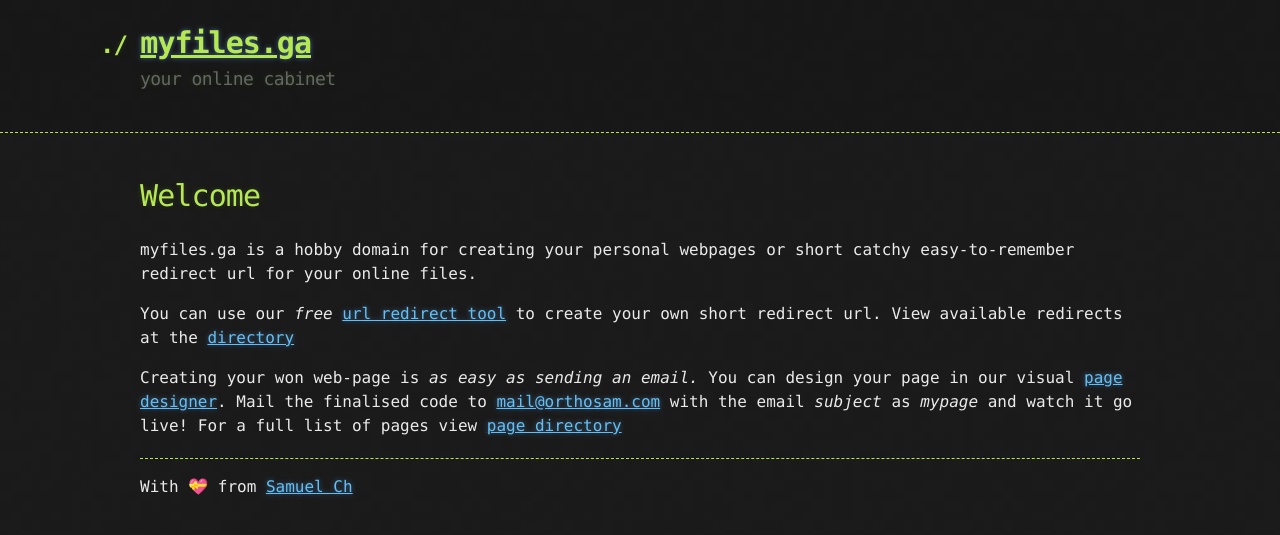
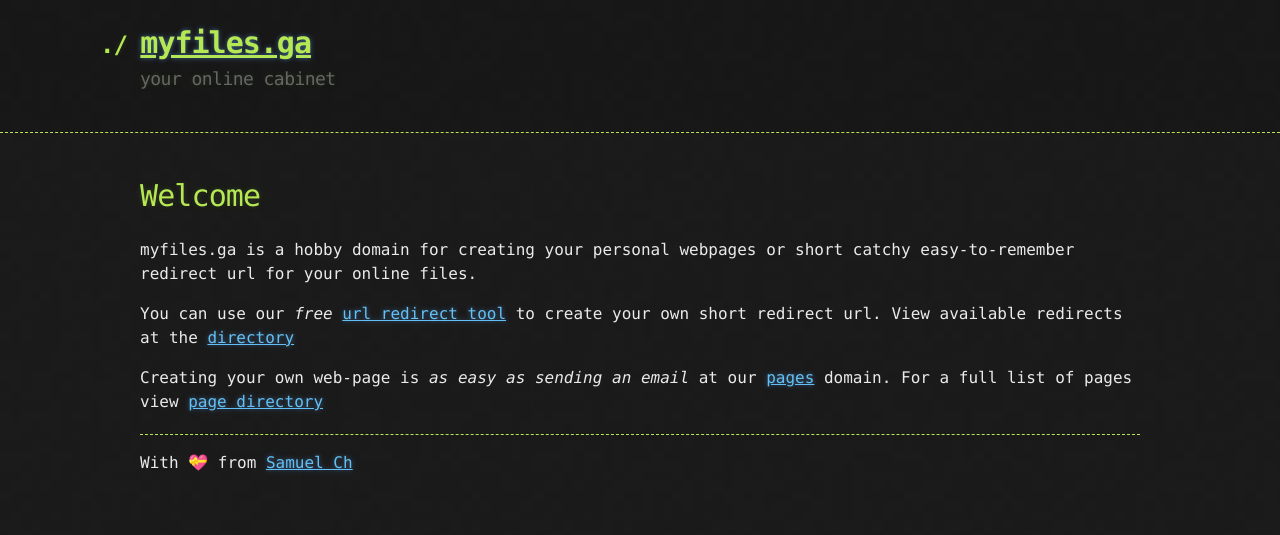
Before and after one commit to Dr-Anonymous/myfiles, a Jekyll site: the page built from index.md, in a window 1280 px wide. Shown: the top 535 px of the page. Built offline with Jekyll 4.4.1, drawn with Linux system fonts in a browser that asks for light colours; emoji names are drawn with the system emoji font; our own code applies the rules of GitHub Pages for plain Markdown files.

Commit message:
Update index.md

```diff
--- a/index.md
+++ b/index.md
@@ -8,4 +8,4 @@ myfiles.ga is a hobby domain for creating your personal webpages or short catchy
 
 You can use our *free* [url redirect tool](https://r.myfiles.ga) to create your own short redirect url. View available redirects at the [directory](https://r.myfiles.ga/all)
 
-Creating your won web-page is *as easy as sending an email.*  You can design your page in our visual [page designer](https://p.myfiles.ga/design). Mail the finalised code to [mail@orthosam.com](mailto:mail@orthosam.com) with the email *subject* as *mypage* and watch it go live! For a full list of pages view [page directory](https://p.myfiles.ga/all)
+Creating your own web-page is *as easy as sending an email* at our [pages](https://p.myfiles.ga) domain. For a full list of pages view [page directory](https://p.myfiles.ga/all)
```
